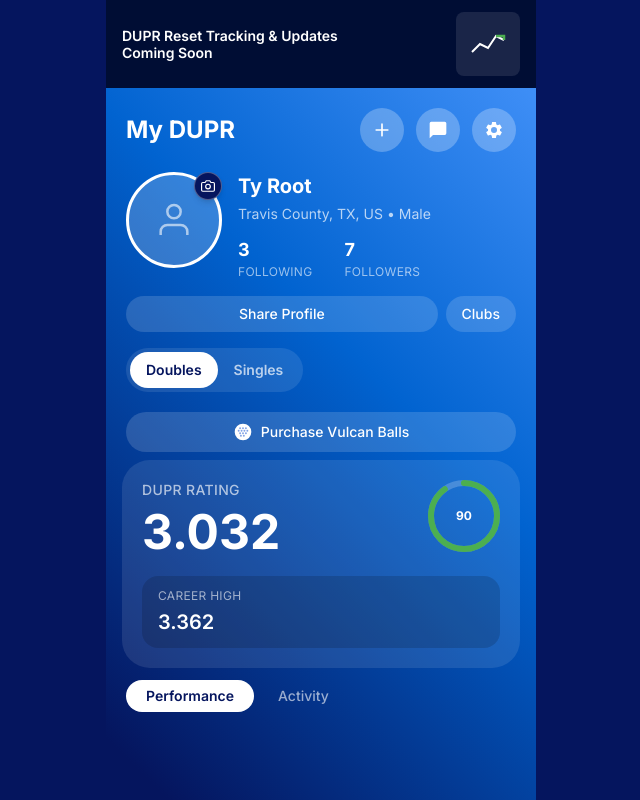
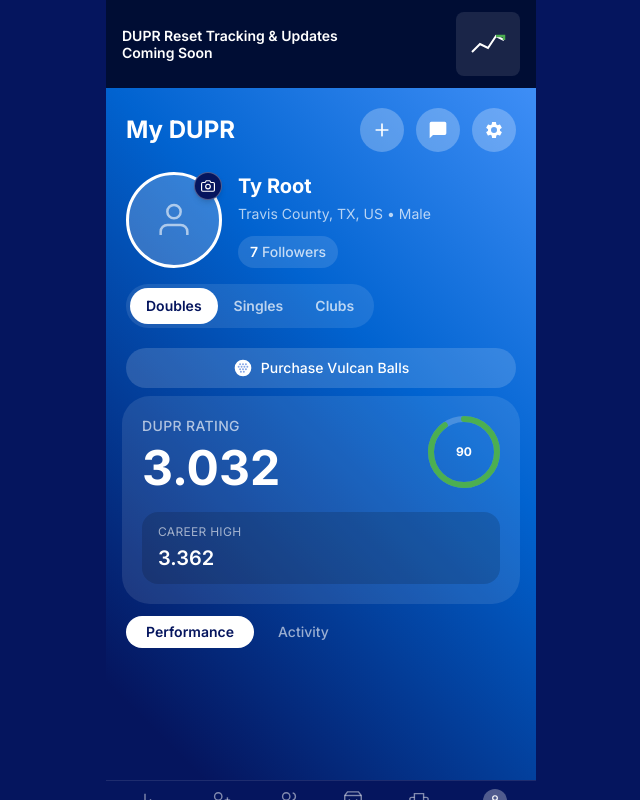
Before and after one commit to TyGuy121/dupr-profile-maker, a Next.js app: page / in a window 1280 px wide. Shown: the top 800 px of the page, without its empty margins (319-959 px from the left). Built offline with nearby package versions, Linux system fonts and the light colour scheme.

Commit message:
fix: align profile header with task 3 spec

```diff
--- a/src/components/profile/ProfileHeader.tsx
+++ b/src/components/profile/ProfileHeader.tsx
@@ -55,42 +55,17 @@
               className="text-sm text-white/70"
             />
           </div>
-          <div className="mt-3 flex items-end gap-8">
-            <div className="flex flex-col">
-              <span className="text-lg font-bold text-white">{profile.following}</span>
-              <span className="text-xs uppercase tracking-wide text-white/60">
-                Following
-              </span>
-            </div>
-            <div className="flex flex-col">
+          <div className="mt-3 inline-flex items-center rounded-full bg-white/12 px-3 py-1.5 text-sm font-medium text-white">
             <EditableField
               value={String(profile.followers)}
               onChange={(value) => onFieldChange("followers", value)}
               isEditing={isEditing}
-                className="text-lg font-bold text-white"
+              className="text-sm font-semibold text-white"
               inputMode="numeric"
             />
-              <span className="text-xs uppercase tracking-wide text-white/60">
-                Followers
-              </span>
+            <span className="ml-1 text-white/75">Followers</span>
           </div>
         </div>
-        </div>
-      </div>
-
-      <div className="mt-4 flex gap-2">
-        <button
-          type="button"
-          className="flex-1 rounded-full bg-white/15 px-4 py-2 text-sm font-medium text-white"
-        >
-          Share Profile
-        </button>
-        <button
-          type="button"
-          className="rounded-full bg-white/15 px-4 py-2 text-sm font-medium text-white"
-        >
-          Clubs
-        </button>
       </div>
 
       <div className="mt-4 inline-flex rounded-full bg-white/10 p-1">
@@ -104,6 +79,7 @@
           active={activeTab === "singles"}
           onClick={() => onTabChange("singles")}
         />
+        <TabButton label="Clubs" active={false} />
       </div>
     </div>
   );
@@ -116,7 +92,7 @@
 }: {
   label: string;
   active: boolean;
-  onClick: () => void;
+  onClick?: () => void;
 }) {
   return (
     <button
```
Also changed, not shown: 1 other file (tests, documents, lock files or other folders). Lines whose indentation alone changed are shown as unchanged.
